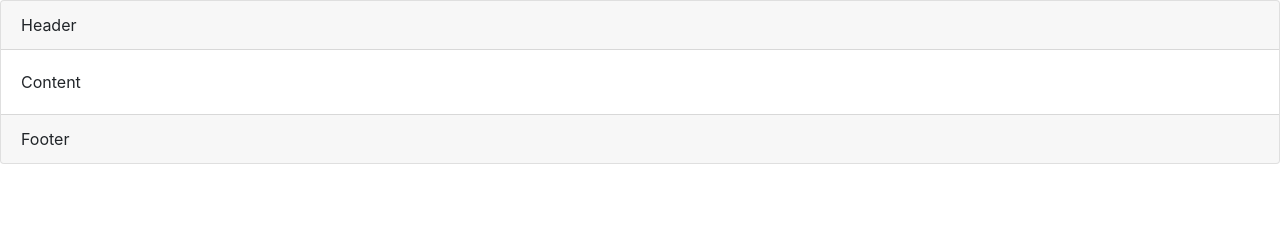
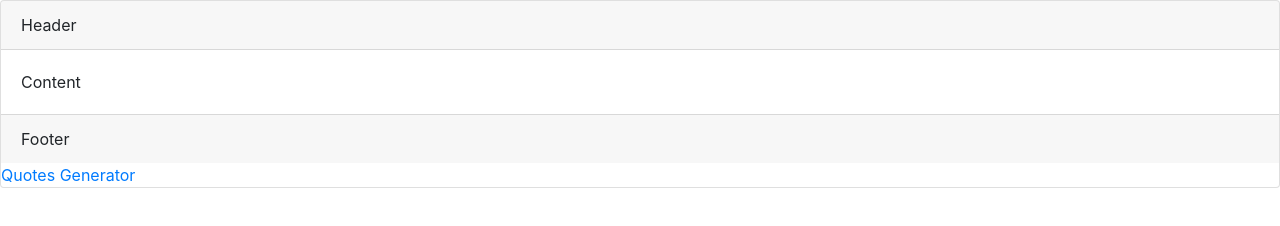
Before and after one commit to TayyabaK/TayyabaK.github.io, a plain HTML site: page index.html in a window 1280 px wide. Drawn offline with nearby package versions, Linux system fonts and the light colour scheme.

Commit message:
Update index.html

```diff
--- a/index.html
+++ b/index.html
@@ -22,6 +22,7 @@
       <div class="card-header">Header</div>
       <div class="card-body">Content</div>
       <div class="card-footer">Footer</div>
+         <a href = 'quotesgenerater.html'> Quotes Generator </a>
     </div>
 </body>
 </html>
```
